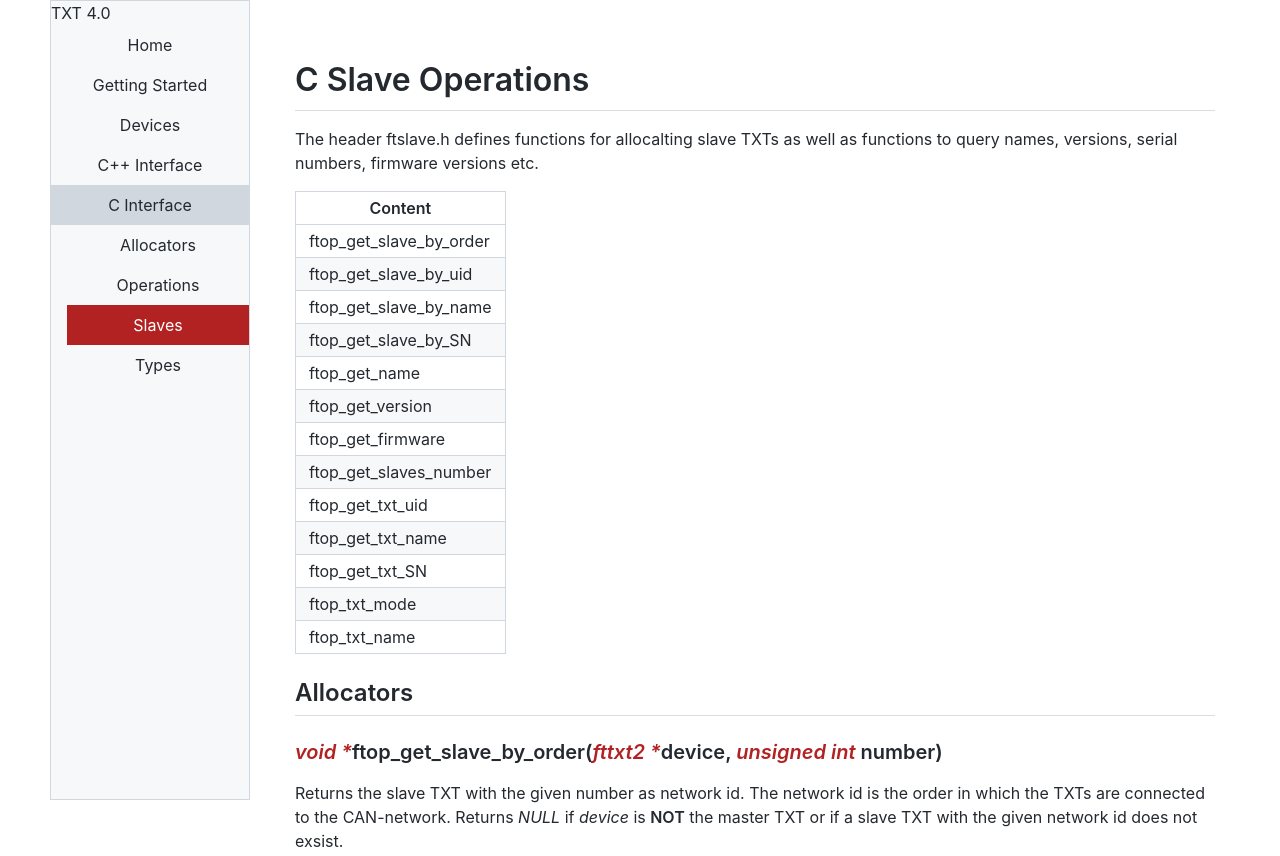
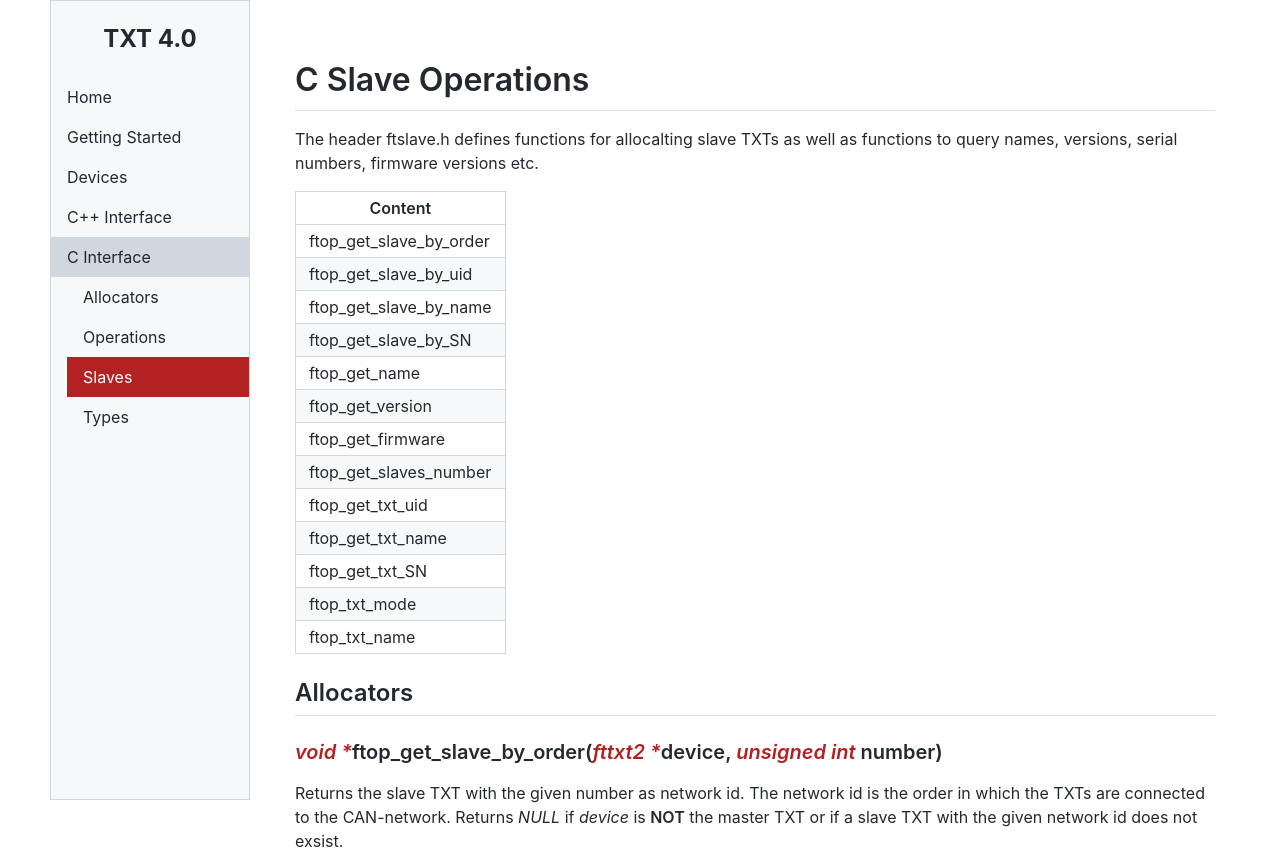
Before and after one commit to fischertechnik/txt40_c_cpp, a plain HTML site: page src/c_slaves.html in a window 1280 px wide. Shown: the top 856 px of the page. Drawn offline with Linux system fonts and the light colour scheme.

Commit message:
typo fix

```diff
--- a/src/c_slaves.html
+++ b/src/c_slaves.html
@@ -27,7 +27,7 @@
             <h2 class="link" onclick="location.href='../index.html';">TXT 4.0</h2>
         </header>
         <div class="frame menu" id="menu" style="display: none;">
-            <h2<h2 class="link" id="menu-title" style="text-align: center;" onclick="location.href='../index.html';">TXT 4.0</h2>
+            <h2 class="link" id="menu-title" style="text-align: center;" onclick="location.href='../index.html';">TXT 4.0</h2>
             <div class="menu-control link", id="menu-close" style="display: none;" onclick="closeMenu()">×</div>
             <ul>
                 <li><a href="home.html">Home</a></li>
```
